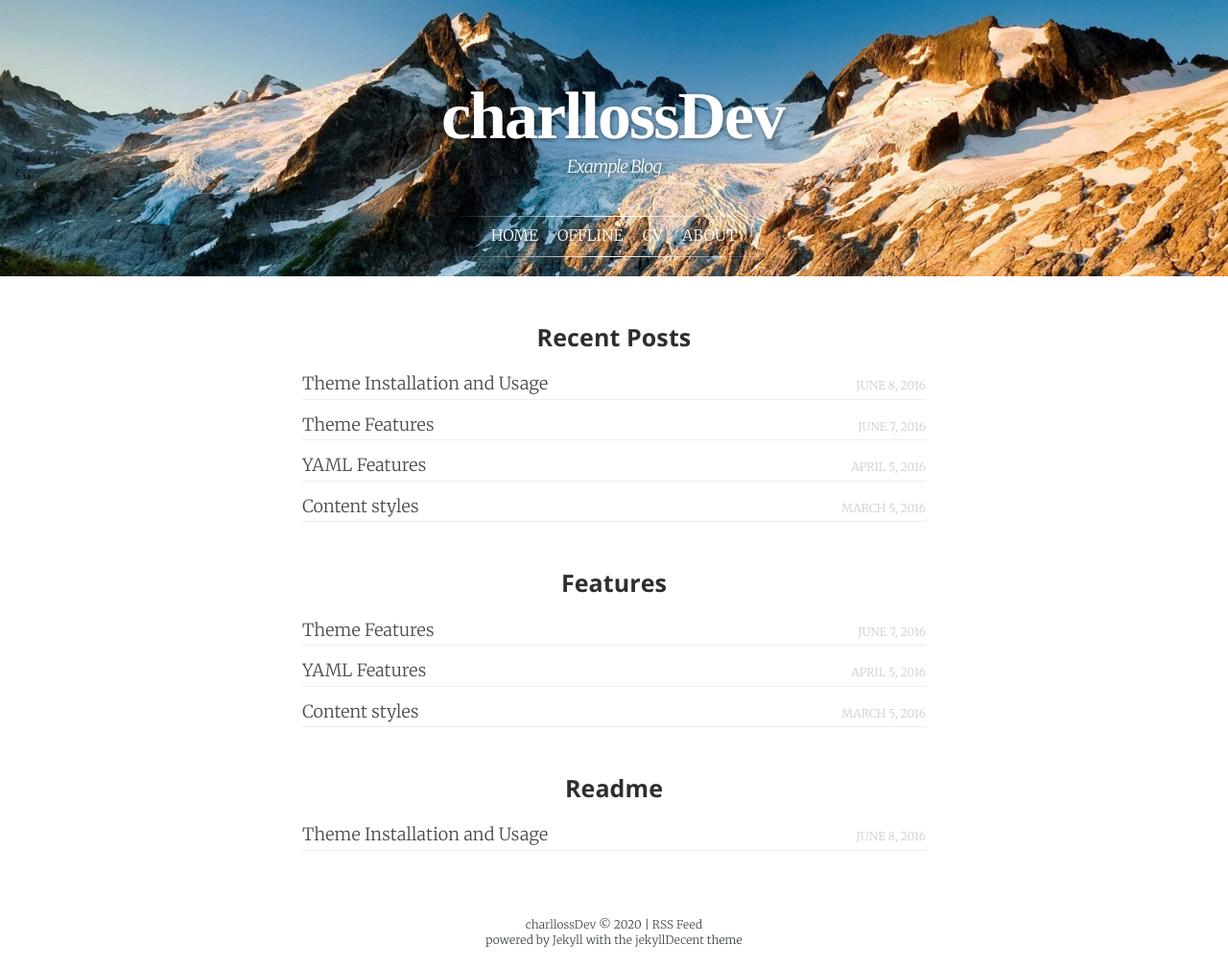
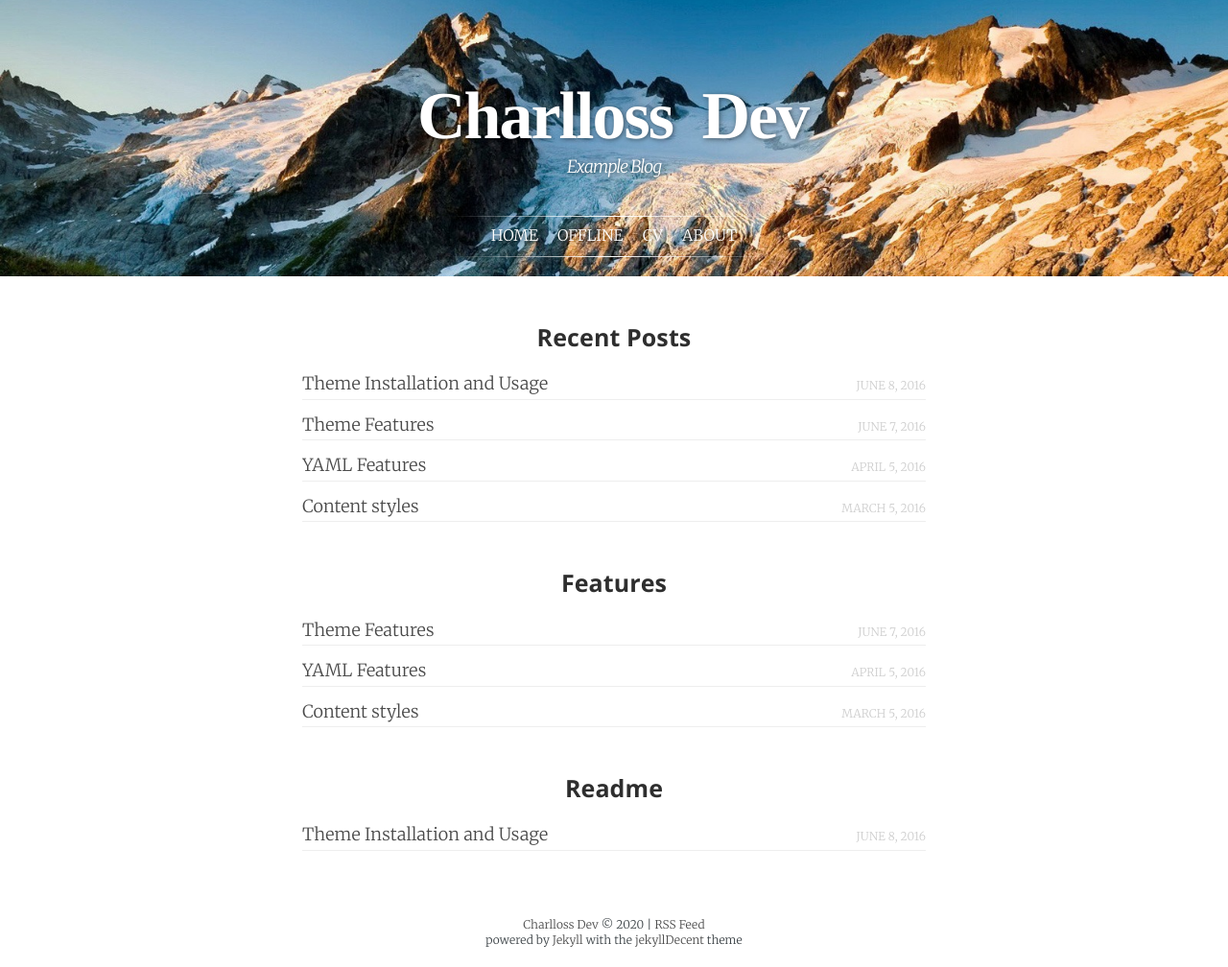
Before and after one commit to charllossdev/charllossDev.github.io, a Jekyll site: the page built from index.html, in a window 1280 px wide. Shown: the whole page at 96% size. Built offline with Jekyll 4.4.1, drawn with Linux system fonts in a browser that asks for light colours; some web fonts are replaced.

Commit message:
blog: Update blog config

```diff
--- a/_config.yml
+++ b/_config.yml
@@ -6,13 +6,13 @@
 # 'jekyll serve'. If you change this file, please restart the server process.
 
 # Site settings
-title:            charllossDev
+title:            Charlloss Dev
 subtitle:         Example Blog
 description:      This is the jekyllTheme example blog. It only exists to demonstrate how the theme looks and feels.
 keywords:         demo theme example github jekyll features
 language:         "en" # default language of the blog. Language codes: http://www.w3schools.com/tags/ref_language_codes.asp
 
-baseurl:          "" # the subpath of your site, e.g. /blog
+baseurl:          "/dev" # the subpath of your site, e.g. /blog
 url:              "https://charllossdev.github.io/" # the base hostname & protocol for your site. Have a look at robots.txt as well!
 permalink:        /blog/:categories/:title
 cover:            /assets/mountain-cover.jpg
```
